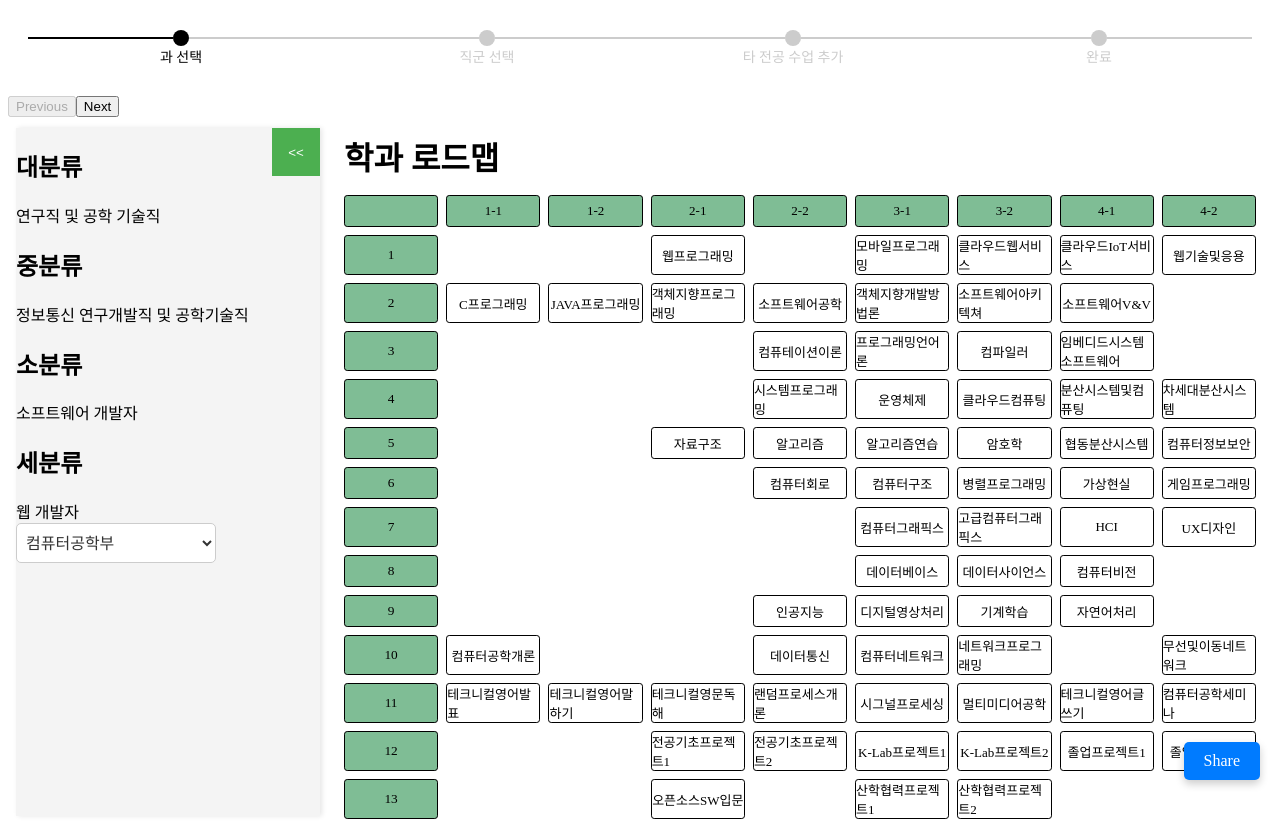
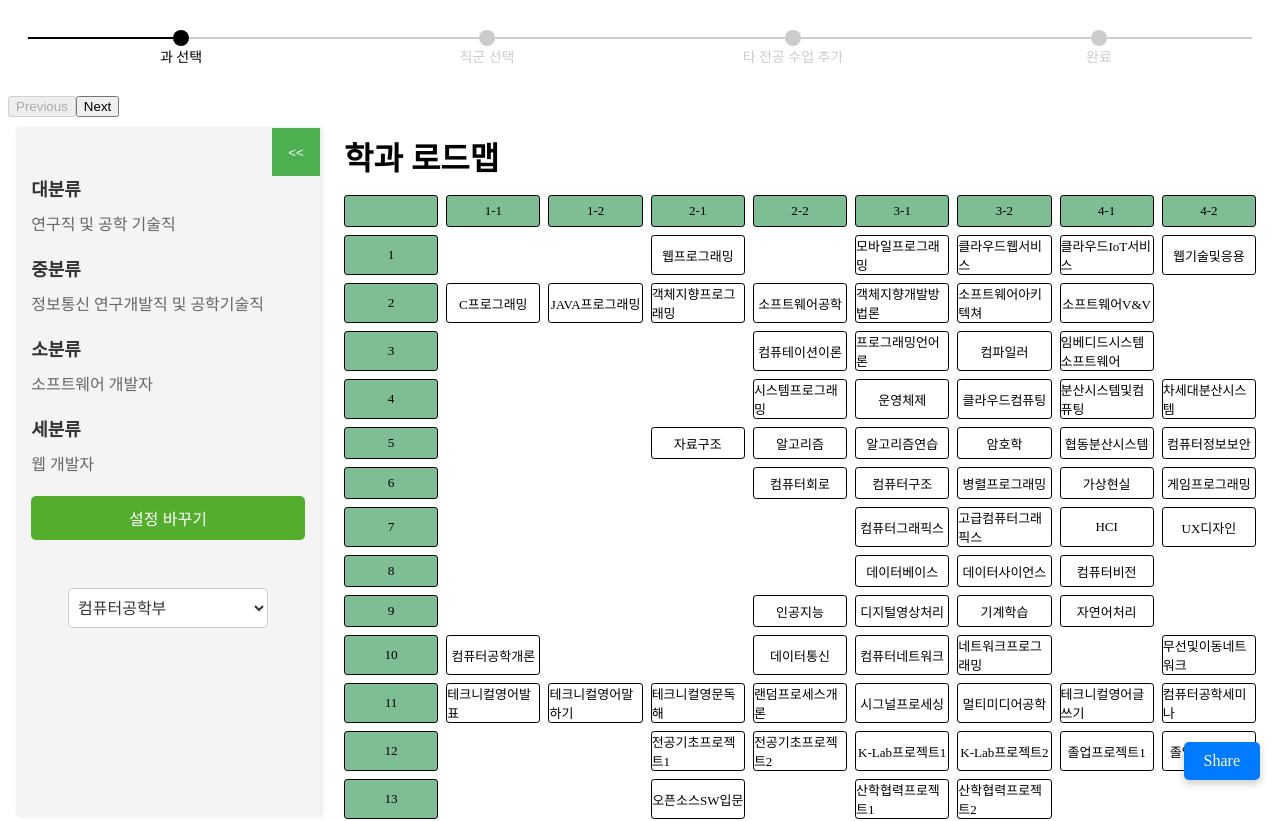
Before and after one commit to Konkuk-Univ-Student-Developer/RoadMapKU, a React (Create React App) app: page /road-map in a window 1280 px wide. Shown: the top 821 px of the page. Built offline with nearby package versions, Linux system fonts and the light colour scheme.

Commit message:
진출분야 컨텐츠 css 적용

```diff
--- a/src/components/FieldCategory.jsx
+++ b/src/components/FieldCategory.jsx
@@ -1,22 +1,73 @@
+import React from 'react';
+import styled from 'styled-components';
+
+const FieldCategoryContainer = styled.div`
+	display: flex;
+	flex-direction: column;
+	justify-content: center;
+	align-items: center;
+	flex-wrap: wrap;
+	width: 100%;
+	margin: 30px 0;
+`;
+const ItemContainer = styled.div`
+	display: flex;
+	flex-direction: column;
+	justify-content: center;
+	width: 90%;
+	height: 80px;
+`;
+const Title = styled.h2`
+	font-size: 18px;
+	color: #333;
+	margin-bottom: 10px;
+`;
+const Description = styled.div`
+	font-size: 16px;
+	color: #666;
+`;
+
+const FixButton = styled.button`
+	padding: 10px 20px;
+	font-size: 16px;
+	color: #fff;
+	background-color: #54ad2d;
+	border: none;
+	border-radius: 5px;
+	cursor: pointer;
+
+	&:hover {
+		background-color: #459423;
+	}
+`;
+
 const FieldCategory = () => {
+	const onClickHandler = () => {
+		alert('진출분야를 바꿀 수 있습니다!');
+	};
 	return (
 		<>
-			<div>
-				<h2>대분류</h2>
-				<div>연구직 및 공학 기술직</div>
-			</div>
-			<div>
-				<h2>중분류</h2>
-				<div>정보통신 연구개발직 및 공학기술직</div>
-			</div>
-			<div>
-				<h2>소분류</h2>
-				<div>소프트웨어 개발자</div>
-			</div>
-			<div>
-				<h2>세분류</h2>
-				<div>웹 개발자</div>
-			</div>
+			<FieldCategoryContainer>
+				<ItemContainer>
+					<Title>대분류</Title>
+					<Description>연구직 및 공학 기술직</Description>
+				</ItemContainer>
+				<ItemContainer>
+					<Title>중분류</Title>
+					<Description>정보통신 연구개발직 및 공학기술직</Description>
+				</ItemContainer>
+				<ItemContainer>
+					<Title>소분류</Title>
+					<Description>소프트웨어 개발자</Description>
+				</ItemContainer>
+				<ItemContainer>
+					<Title>세분류</Title>
+					<Description>웹 개발자</Description>
+				</ItemContainer>
+				<ItemContainer>
+					<FixButton onClick={onClickHandler}>설정 바꾸기</FixButton>
+				</ItemContainer>
+			</FieldCategoryContainer>
 		</>
 	);
 };
--- a/src/components/SidebarContents.jsx
+++ b/src/components/SidebarContents.jsx
@@ -1,11 +1,21 @@
+import styled from 'styled-components';
 import DepartmentList from './DepartmentList';
 import FieldCategory from './FieldCategory';
+
+const SidebarContainer = styled.div`
+	display: flex;
+	flex-direction: column;
+	justify-content: center;
+	align-items: center;
+`;
 
 const SidebarContents = () => {
 	return (
 		<>
-			<FieldCategory />
-			<DepartmentList />
+			<SidebarContainer>
+				<FieldCategory />
+				<DepartmentList />
+			</SidebarContainer>
 		</>
 	);
 };
```
